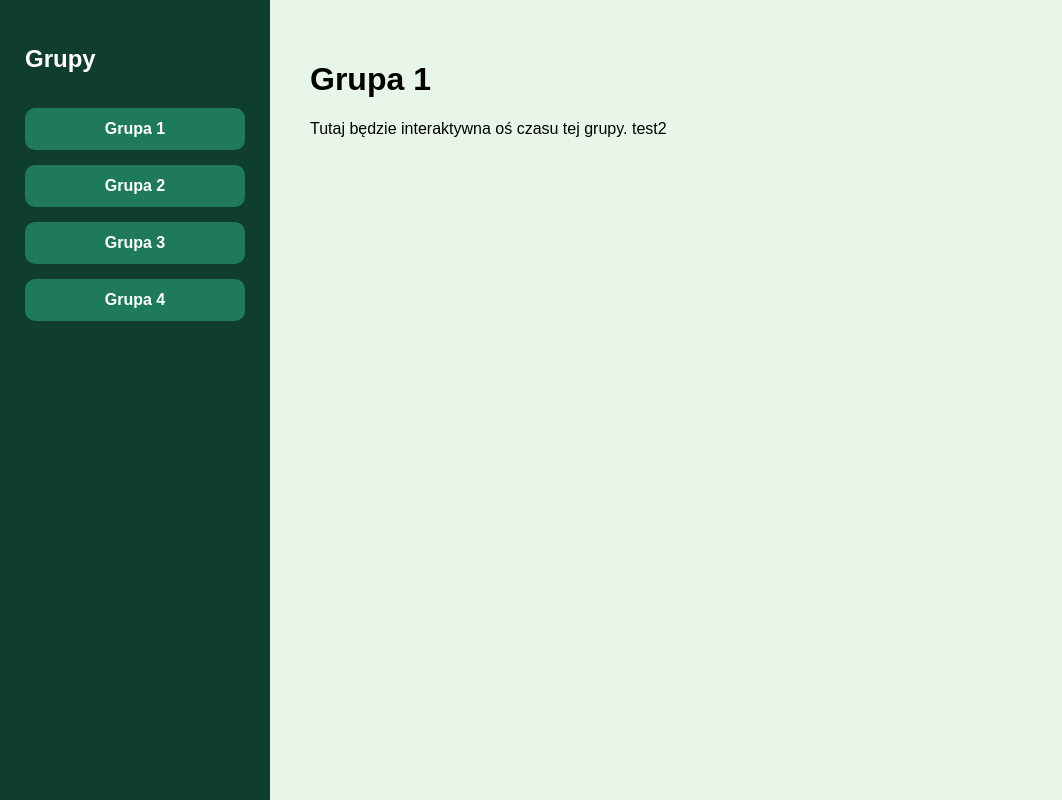
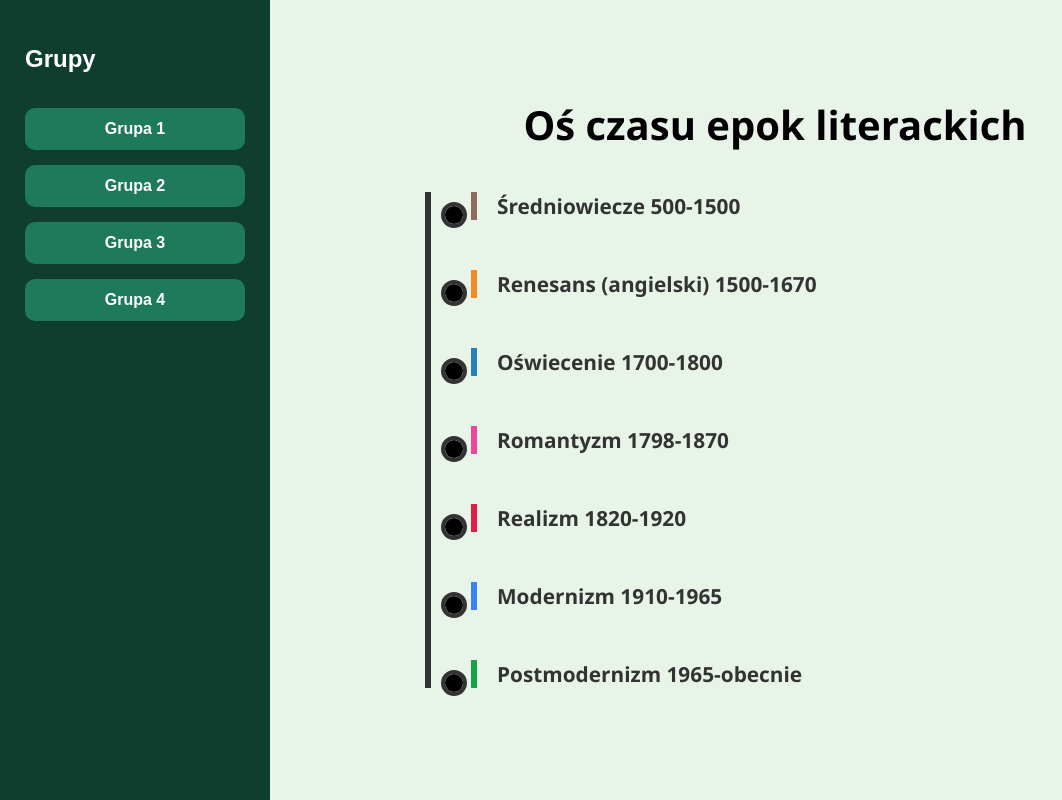
Before and after one commit to Jaca2706/-Mega-Mapa-Dorobku-Ludzkosci, a React (Vite) app: page /group1 in a window 1280 px wide. Shown: the whole page, without its empty margins (0-1062 px from the left). Built offline with nearby package versions, Linux system fonts and the light colour scheme.

Commit message:
pierwszy projekt osi

```diff
--- a/src/pages/g1/Group1.jsx
+++ b/src/pages/g1/Group1.jsx
@@ -1,10 +1,131 @@
+import { useState } from "react";
+import "./group1.css";
+
+const okresy = [
+  {
+    id: "sredniowiecze",
+    nazwa: "Średniowiecze 500-1500",
+    kolor: "#8B6D5C",
+    start: 500,
+    koniec: 1500,
+    szczegoly: [
+      "Beowulf (około 1000)",
+      "Pieśń o Rolandzie (około 1100)",
+      "Nibelungenlied (około 1200)",
+      "Opowieść o Volsunach (około 1300)",
+      "Geoffrey Chaucer, Opowieści kanterberyjskie (około 1390)"
+    ]
+  },
+  {
+    id: "renesans",
+    nazwa: "Renesans (angielski) 1500-1670",
+    kolor: "#F28C28",
+    start: 1500,
+    koniec: 1670,
+    szczegoly: [
+      "William Shakespeare (ur. 1564)",
+      "Edmund Spenser, The Faerie Queene (1590)",
+      "William Shakespeare, Romeo i Julia (1597)",
+      "William Shakespeare, Makbet (1603)",
+      "John Milton, Raj utracony (1667)"
+    ]
+  },
+  {
+    id: "oswiecenie",
+    nazwa: "Oświecenie 1700-1800",
+    kolor: "#2980B9",
+    start: 1700,
+    koniec: 1800,
+    szczegoly: [
+      "Benjamin Franklin",
+      "Poor Richard’s Almanack (1733)",
+      "Denis Diderot, Encyklopedia (1750)",
+      "Voltaire, Kandyd (1759)",
+      "Jean-Jacques Rousseau, Emil (1762)"
+    ]
+  },
+  {
+    id: "romantyzm",
+    nazwa: "Romantyzm 1798-1870",
+    kolor: "#EC4899",
+    start: 1798,
+    koniec: 1870,
+    szczegoly: [
+      "William Wordsworth, Liryczne ballady (1798)",
+      "Mary Shelley, Frankenstein (1818)",
+      "Lord Byron, Don Juan (1819-1824)"
+    ]
+  },
+  {
+    id: "realizm",
+    nazwa: "Realizm 1820-1920",
+    kolor: "#E11D48",
+    start: 1820,
+    koniec: 1920,
+    szczegoly: [
+      "Charles Dickens (ur. 1812)",
+      "Fiodor Dostojewski (ur. 1821)",
+      "Henry James (ur. 1843)",
+      "Mark Twain (ur. 1835)",
+      "Charlotte Brontë, Dziwne losy Jane Eyre (1847)"
+    ]
+  },
+  {
+    id: "modernizm",
+    nazwa: "Modernizm 1910-1965",
+    kolor: "#3B82F6",
+    start: 1910,
+    koniec: 1965,
+    szczegoly: [
+      "Franz Kafka, Przemiana (1915)",
+      "T. S. Eliot, Ziemia jałowa (1922)",
+      "F. Scott Fitzgerald, Wielki Gatsby (1925)",
+      "William Faulkner, Dźwięk i furia (1929)",
+      "Albert Camus, Dżuma (1942)"
+    ]
+  },
+  {
+    id: "postmodernizm",
+    nazwa: "Postmodernizm 1965-obecnie",
+    kolor: "#16A34A",
+    start: 1965,
+    koniec: 2026,
+    szczegoly: [
+      "Samuel Beckett, Czekając na Godota (1949)",
+      "Allen Ginsberg, Ryk (1956)",
+      "Jack Kerouac, W drodze (1957)"
+    ]
+  }
+];
+
 function Group1() {
-    return (
-      <div>
-        <h1>Grupa 1</h1>
-        <p>Tutaj będzie interaktywna oś czasu tej grupy. test2</p>
+  const [wybrany, setWybrany] = useState(null);
+
+  return (
+    <div className="timeline-container-vertical">
+      <h1>Oś czasu epok literackich</h1>
+      <div className="timeline-vertical">
+        {okresy.map((okres, index) => (
+          <div
+            key={okres.id}
+            className={`period-block-vertical ${wybrany === okres.id ? "active" : ""}`}
+            style={{ borderLeftColor: okres.kolor }}
+            onClick={() => setWybrany(wybrany === okres.id ? null : okres.id)}
+            title={okres.nazwa}
+          >
+            <div className="period-label-vertical">{okres.nazwa}</div>
+            {wybrany === okres.id && (
+              <ul className="period-details-vertical">
+                {okres.szczegoly.map((pkt, i) => (
+                  <li key={i}>{pkt}</li>
+                ))}
+              </ul>
+            )}
+          </div>
+        ))}
       </div>
-    );
-  }
+    </div>
+  );
+}
 
-  export default Group1;
+export default Group1;
--- /dev/null
+++ b/src/pages/g1/group1.css
@@ -0,0 +1,80 @@
+.timeline-container-vertical {
+    padding: 30px 20px;
+    font-family: 'Segoe UI', Tahoma, Geneva, Verdana, sans-serif;
+    max-width: 700px;
+    margin: 0 auto;
+    background: #e8f4e8;
+  }
+
+  h1 {
+    text-align: center;
+    margin-bottom: 40px;
+    font-size: 2.5rem;
+    font-weight: 700;
+  }
+
+  .timeline-vertical {
+    border-left: 6px solid #333;
+    position: relative;
+    padding-left: 40px;
+  }
+
+  /* Blok epoki pionowo */
+  .period-block-vertical {
+    position: relative;
+    margin-bottom: 50px; /* duży odstęp między epokami */
+    padding-left: 20px;
+    border-left: 6px solid transparent;
+    cursor: pointer;
+    transition: background-color 0.3s ease;
+    user-select: none;
+    max-width: 600px;
+  }
+
+  .period-block-vertical:hover {
+    background-color: #d3e9d3;
+  }
+
+  .period-block-vertical.active {
+    background-color: #a8d5a8;
+    font-weight: 700;
+  }
+
+  /* Nazwa epoki */
+  .period-label-vertical {
+    font-size: 1.3rem;
+    font-weight: 700;
+    margin-bottom: 10px;
+    color: #333;
+  }
+
+  /* Szczegóły epoki pod nazwą */
+  .period-details-vertical {
+    list-style-type: disc;
+    padding-left: 20px;
+    margin: 0;
+    line-height: 1.5;
+    font-size: 1rem;
+    color: #222;
+  }
+
+  /* Kropka na osi z lewej strony */
+  .period-block-vertical::before {
+    content: "";
+    position: absolute;
+    left: -36px;
+    top: 10px;
+    width: 18px;
+    height: 18px;
+    background-color: currentColor;
+    border-radius: 50%;
+    border: 4px solid #333;
+    background-clip: padding-box;
+    box-sizing: content-box;
+    transition: background-color 0.3s ease, border-color 0.3s ease;
+  }
+
+  .period-block-vertical.active::before {
+    border-color: green;
+    background-color: green;
+  }
```
